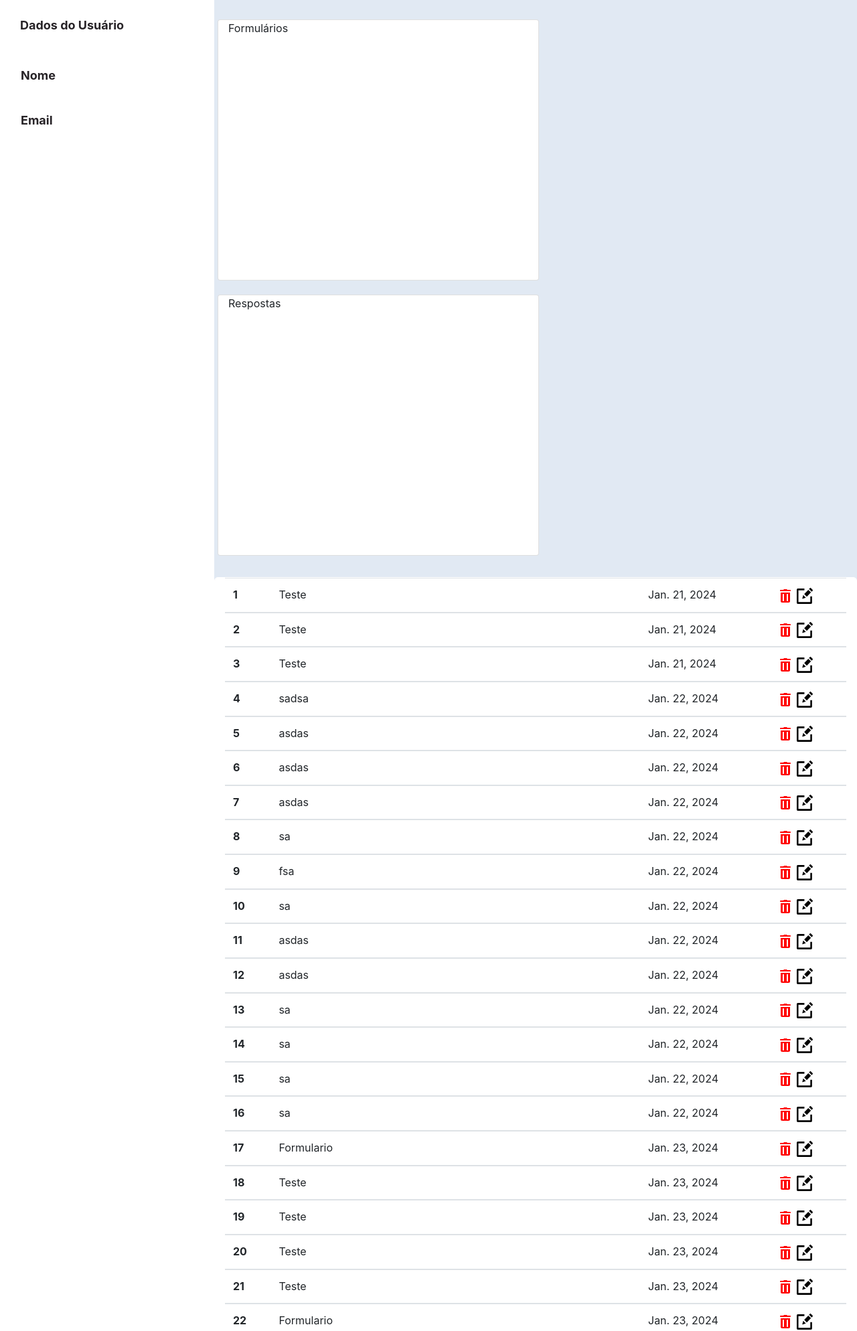
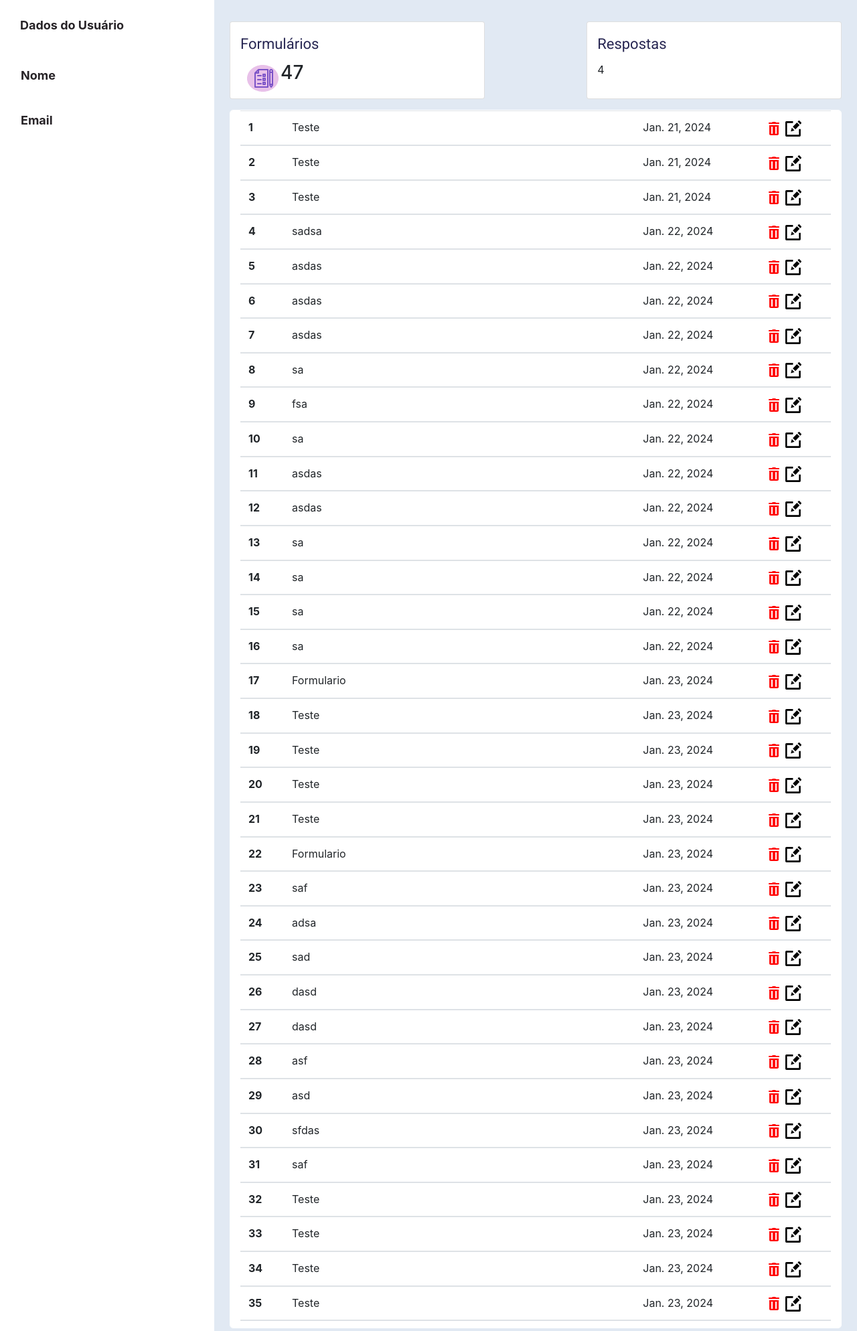
Before and after one commit to Rafaavinii/formulario-dinamico, a Django app: page /user/pagina_inicial/ in a window 1280 px wide. Shown: the top 1988 px of the page at 67% size. Run offline with Django 5.2, Linux system fonts and the light colour scheme; a user stored in the database is signed in; data comes from the database, SQL or seed files in the repository; both versions use the stored data as it was after the commit.

Commit message:
melhorias na tela inicial

```diff
--- a/form_dinamico/templates/static/user/pagina_inicial.css
+++ b/form_dinamico/templates/static/user/pagina_inicial.css
@@ -1,12 +1,25 @@
+@import url('https://fonts.googleapis.com/css2?family=Roboto');
+
 body {
     background-color: rgb(225, 233, 243);
 }
 
 
-.card {
+.card-title {
     background-color: white;
-    height: 15vh;
-    margin: 5px;
+    height: 10vh;
+}
+
+.title {
+  padding: 20px 0 5px 0;
+  font-family: "Roboto", sans-serif;
+  font-weight: 500;
+  color: #282753;
+  font-size: 22px;
+}
+
+.card-body {
+  padding: 0 10px 5px;
 }
 
 section .container-form {
--- a/form_dinamico/user/templates/pagina_inicial.html
+++ b/form_dinamico/user/templates/pagina_inicial.html
@@ -43,12 +43,16 @@
 
 
         <section class="col-md-9 pt-4 home-section">
-            <div class="row">
-                <div class="col-xxl-4 col-md-6 mb-3 card">
-                    <div class="info">Formulários</div>
+            <div class="row m-2 justify-content-between">
+                <div class="col-xxl-4 col-md-5 card">
+                    <div class="cad-title"><h5 class="title">Formulários</h5></div>
+                    <div class="card-body d-flex">
+                        <span><img src="{% static 'img/icone_form.png' %}"></span><h3>{{ quantidade_formulario }}</h3>
                     </div>
-                <div class="col-xxl-4 col-md-6 mb-3 card">
-                    <div class="info">Respostas</div>
+                </div>
+                <div class="col-xxl-4 col-md-5 card">
+                    <div class="cad-title"><h5 class="title">Respostas</h5></div>
+                    <div class="">{{ quantidade_resposta }}</div>
                 </div>
                 <div class="container-form mt-3 col-12">
                     {% if formularios %}
@@ -82,7 +86,8 @@
                         <h3>Você ainda não cadastrou formulário</h3>
                     {% endif %}
                 </div>
-                <div class="mt-3 col-12">
+                <a href="{% url 'criar_formulario' %}" class="mt-4 col-12">
+                    <div>
                         <div class="">
                             <button class="button-cadastrar">
                                 <span class="shadow"></span>
@@ -93,6 +98,7 @@
                             </button>
                         </div>
                     </div>
+                </a>
             </div>
 
         </section>
--- a/form_dinamico/user/views.py
+++ b/form_dinamico/user/views.py
@@ -1,9 +1,10 @@
 from django.shortcuts import render, redirect
 from django.contrib.auth.models import User
+from django.db.models import Count
 from django.contrib import messages
 from django.contrib.auth import authenticate, login, logout
 from django.contrib.auth.decorators import login_required
-from formulario.models import FormDinamico
+from formulario.models import FormDinamico, Questao, Resposta
 
 from user.validators import validar_email, validar_senha
 
@@ -79,6 +80,9 @@
         usuario = User.objects.get(id=user.id)
         formularios = FormDinamico.objects.filter(user_id=1)
 
+        resultado = Resposta.objects.filter(questao__formulario__id=45).values('questao_id').annotate(total=Count('questao_id'))
+        quantidade_resposta = max(resultado.values('total'), key=lambda x: x['total'])['total']
+
         lista_formulario = []
         for formulario in formularios:
             dicionario = {
@@ -91,7 +95,8 @@
         context['nome'] = usuario.first_name
         context['sobrenome'] = usuario.last_name
         context['email'] = usuario.email
+        context['formularios'] = lista_formulario
+        context['quantidade_resposta'] = quantidade_resposta
         context['quantidade_formulario'] = formularios.count()
-        context['formularios'] = lista_formulario
 
         return render(request, 'pagina_inicial.html', context)
```
Also changed, not shown: form_dinamico/db.sqlite3, form_dinamico/templates/static/img/icone_form.png (added), 1 other file. Lines whose indentation alone changed are shown as unchanged.
